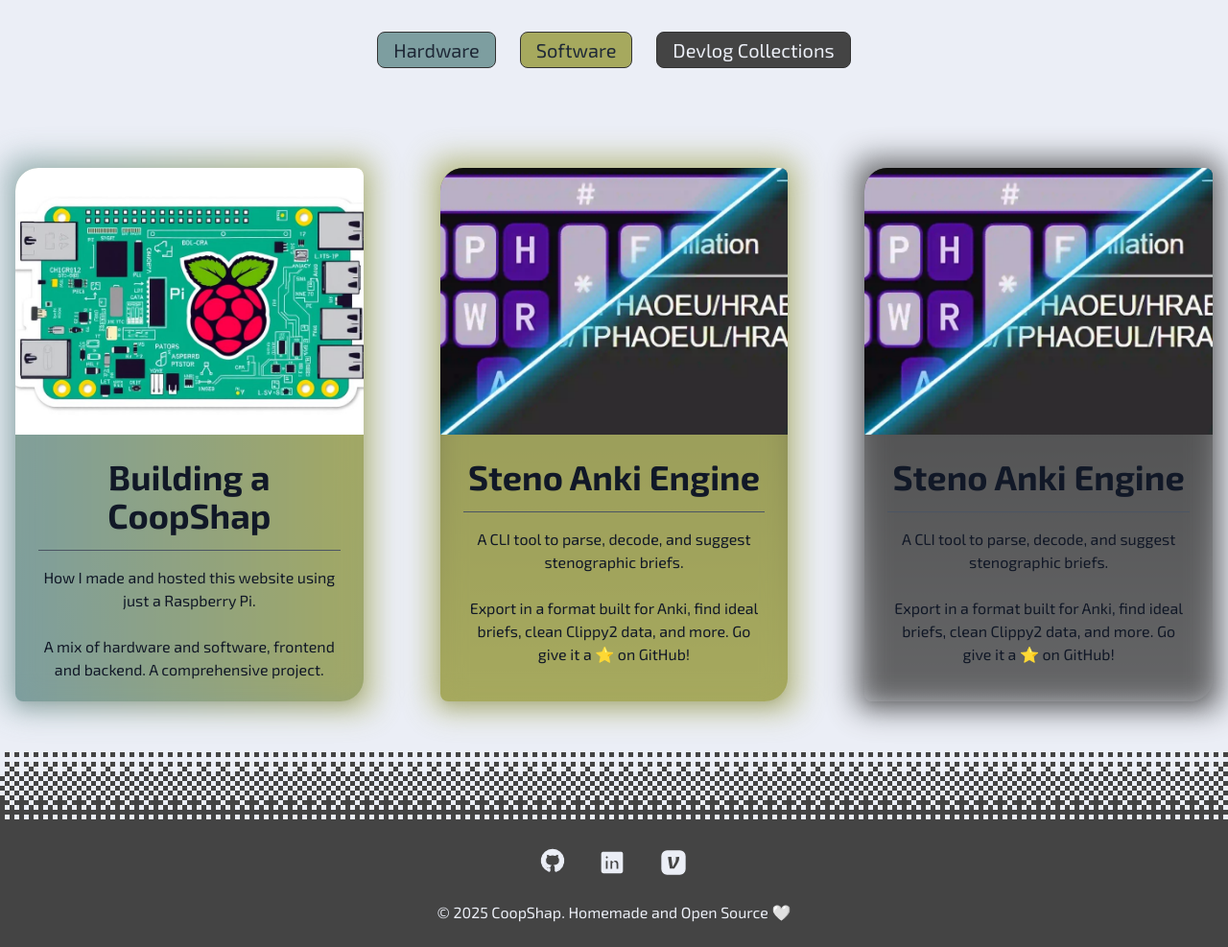
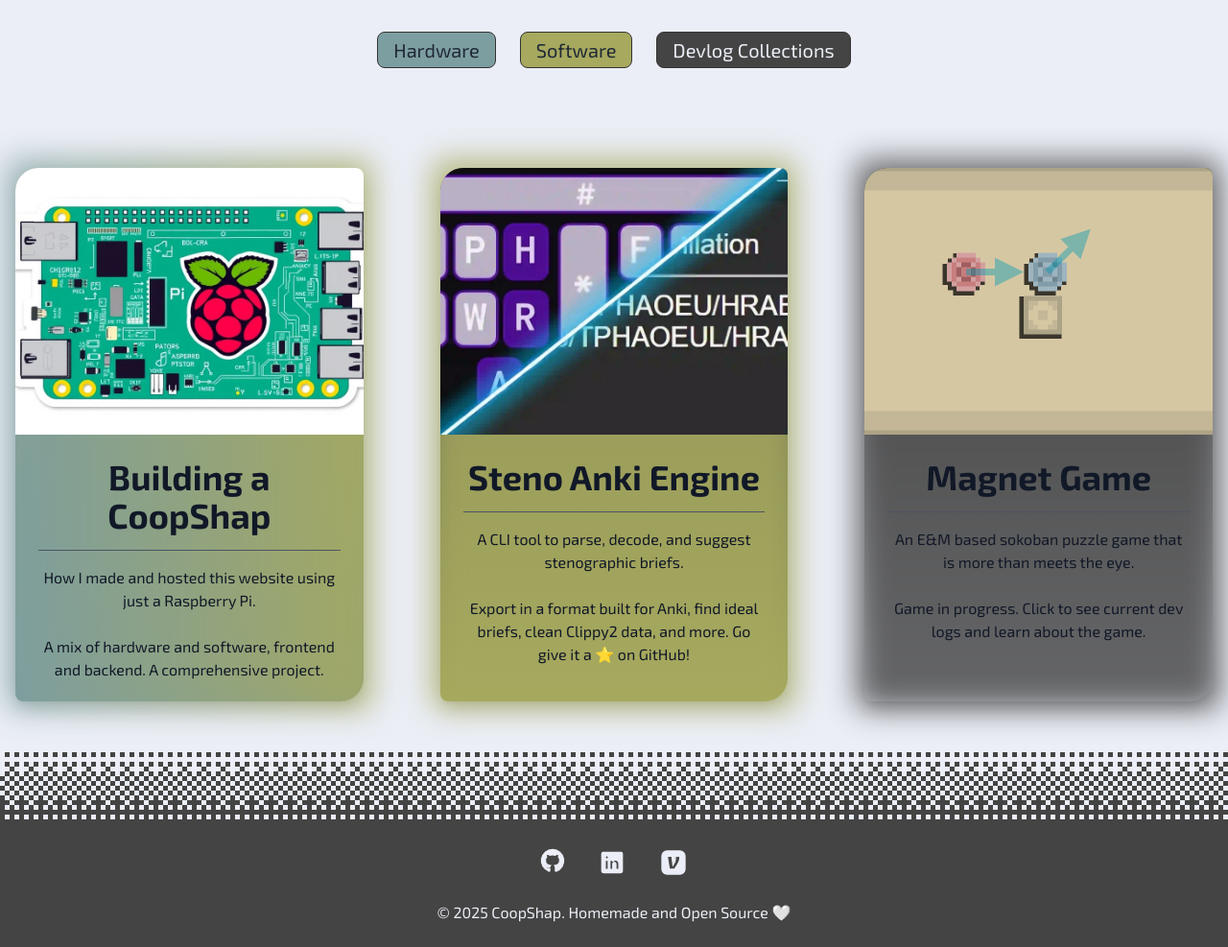
Before and after one commit to cshapard26/CoopShapWebsite, a Flask app: page /projects in a window 1280 px wide. Shown: the part 303-1290 px from the top of the page at 96% size. Run offline with Flask 3, Linux system fonts and the light colour scheme.

Commit message:
magnet game post

```diff
--- a/templates/projects.html
+++ b/templates/projects.html
@@ -71,14 +71,14 @@
                     </a>
 
                     <!-- Post 3 -->
-                    <a href="https://github.com/cshapard26/steno-anki-engine" class="relative rounded-tl-3xl rounded-lg rounded-br-3xl shadow-lg transform hover:scale-105 transition duration-300 bg-gradient-to-t from-steel dark:from-[#555555] to-[#444444]">
-                        <img src="/static/images/featured/steno-anki-title.webp" alt="Q&A" class="w-full h-1/2 object-cover rounded-tl-3xl rounded-tr-lg">
+                    <a href="/projects/magnet-game" class="relative rounded-tl-3xl rounded-lg rounded-br-3xl shadow-lg transform hover:scale-105 transition duration-300 bg-gradient-to-t from-steel dark:from-[#555555] to-[#444444]">
+                        <img src="/static/images/featured/magnet-game-arrows.png" alt="Q&A" class="w-full h-1/2 object-cover rounded-tl-3xl rounded-tr-lg">
                         <div class="p-6">
-                            <h3 class="text-4xl dark:text-white font-bold text-center">Steno Anki Engine</h3>
+                            <h3 class="text-4xl dark:text-white font-bold text-center">Magnet Game</h3>
                             <hr class="my-4 border-gray-600">
-                            <p class="dark:text-white text-center">A CLI tool to parse, decode, and suggest stenographic briefs.
+                            <p class="dark:text-white text-center">An E&M based sokoban puzzle game that is more than meets the eye.
                             </p><br/>
-                            <p class="dark:text-white text-center">Export in a format built for Anki, find ideal briefs, clean Clippy2 data, and more. Go give it a ⭐ on GitHub!
+                            <p class="dark:text-white text-center">Game in progress. Click to see current dev logs and learn about the game.
                             </p>
                         </div>
                         <span class="absolute -inset-2 dark:bg-steel bg-[#444444] opacity-80 blur-lg rounded-lg z-[-1]"></span>
--- /dev/null
+++ b/templates/projects/magnet-game/index.html
@@ -0,0 +1,5 @@
+{% extends 'base.html' %}
+{% block content %}
+Page not made yet :)
+
+{% endblock %}
```
Also changed, not shown: static/images/featured/magnet-game-arrows.png (added), static/images/featured/old-steno-layout.jpg (added).
